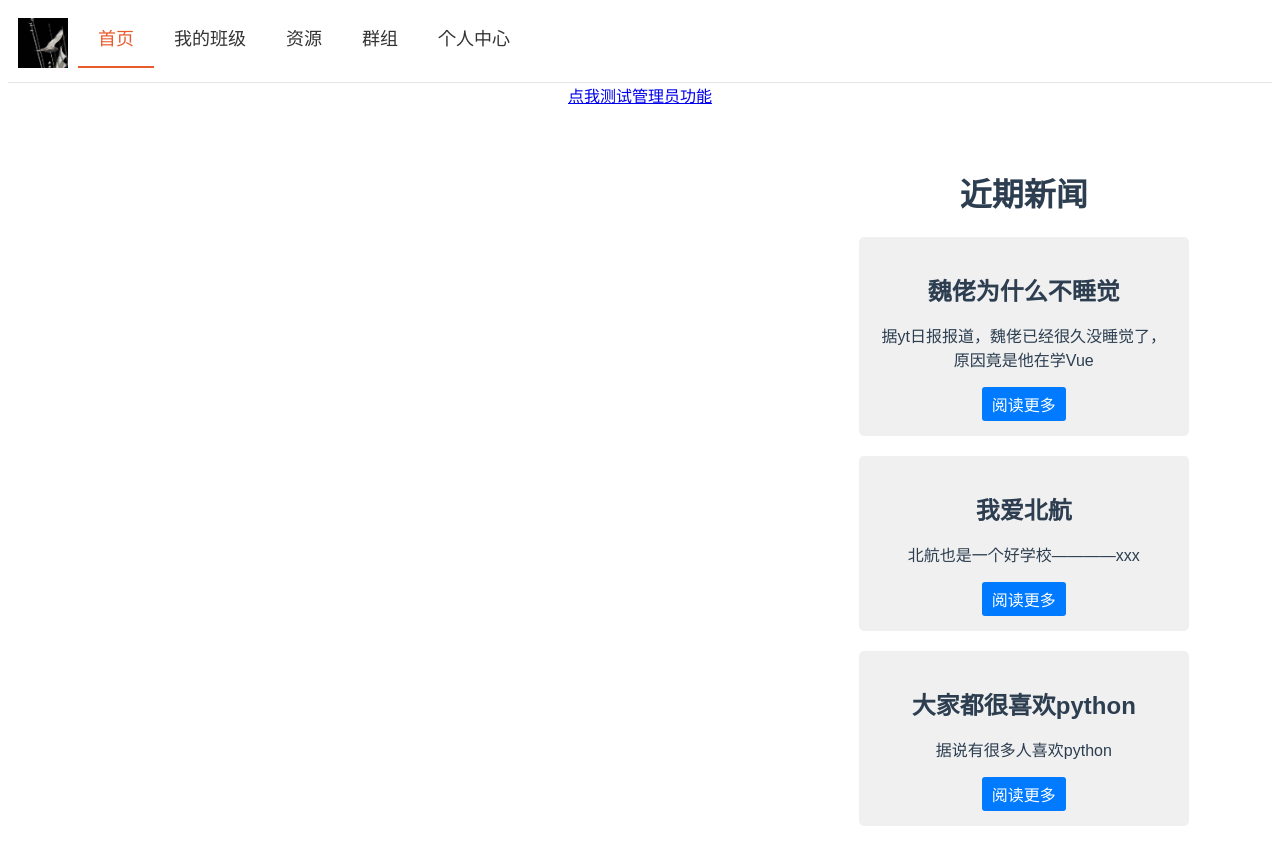
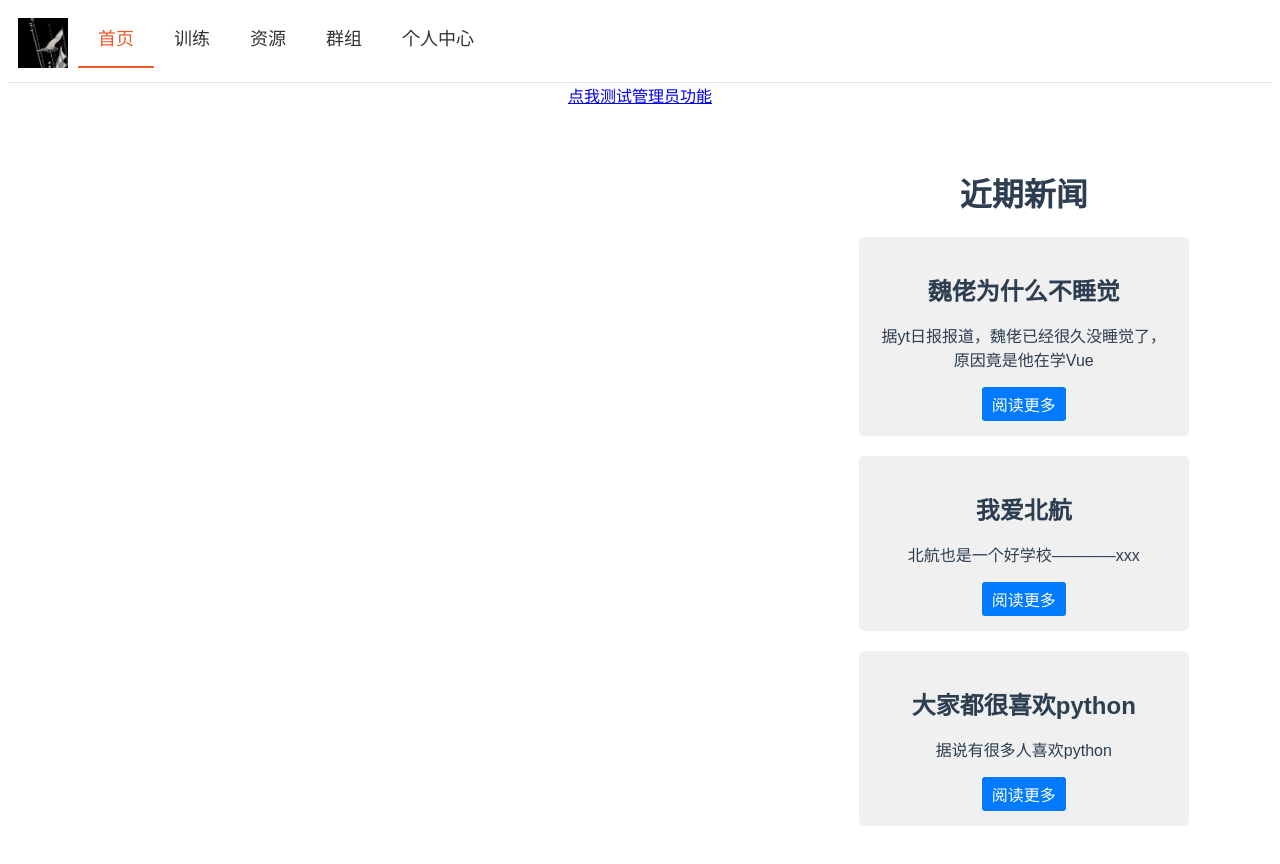
Before and after one commit to zhangyitonggg/ASEPT, a Vue app in the folder frontend/: page /home in a window 1280 px wide. Built offline with nearby package versions, Linux system fonts and the light colour scheme.

Commit message:
fix_header

```diff
--- a/frontend/src/components/Header.vue
+++ b/frontend/src/components/Header.vue
@@ -34,7 +34,7 @@ export default {
     return {
         navList:[
             {name:'/home', navItem:'首页'},
-            {name:'/exercise',navItem:'我的班级'},
+            {name:'/exercise',navItem:'训练'},
             {name:'/resources',navItem:'资源'},
             {name:'/groups',navItem:'群组'},
             {name:'/mine',navItem:'个人中心'},
```
